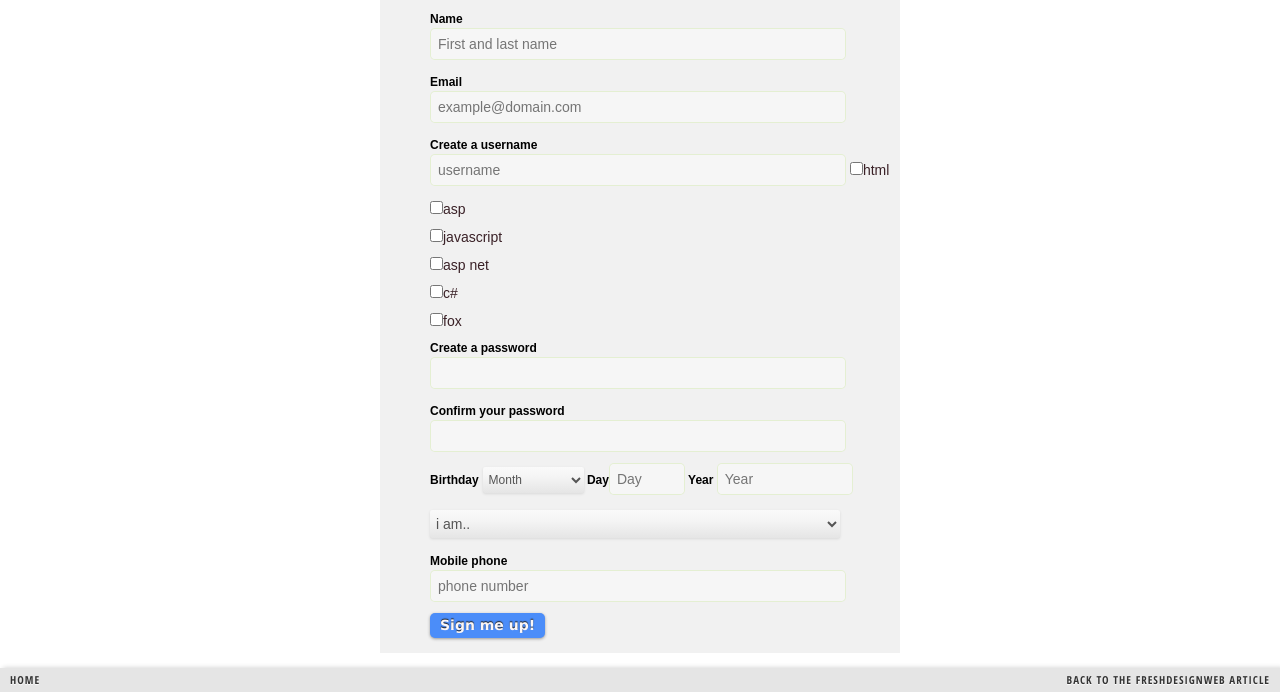
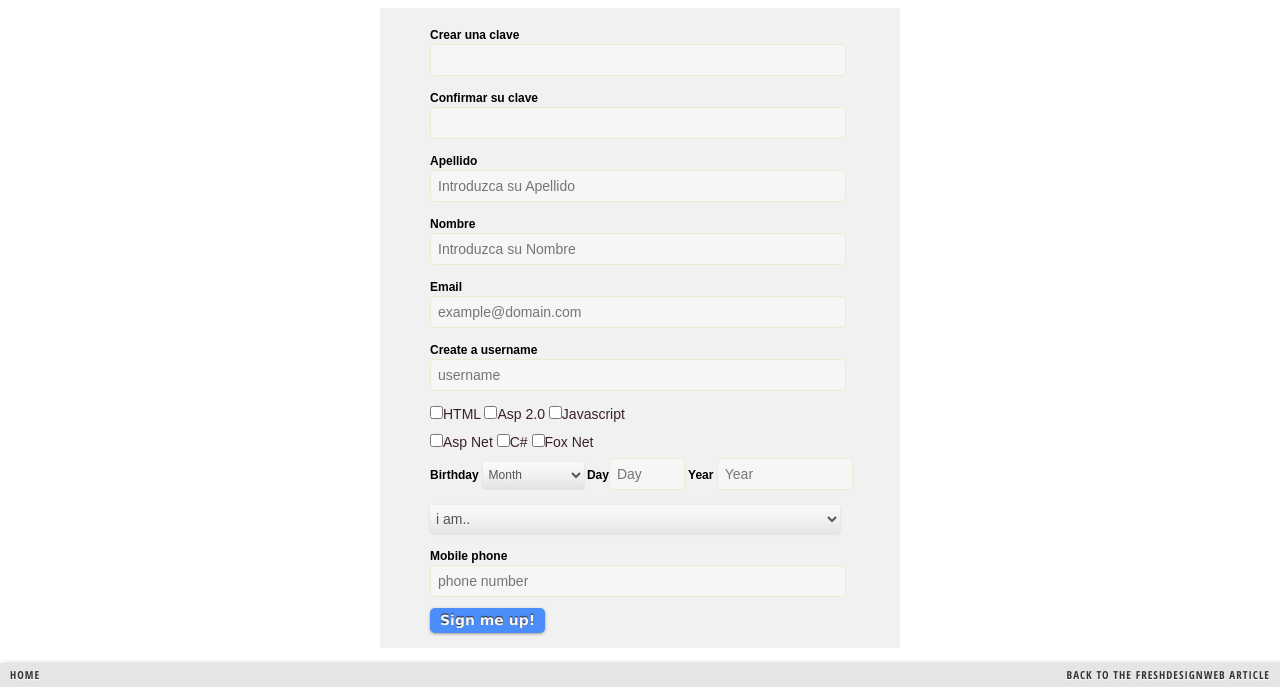
Before and after one commit to coarasaw/Repositorio1, a plain HTML site: page Repo1/datos.html in a window 1280 px wide. Shown: the part 152-844 px from the top of the page. Drawn offline with Linux system fonts and the light colour scheme.

Commit message:
Crado el campo de clave

```diff
--- a/Repo1/datos.html
+++ b/Repo1/datos.html
@@ -11,34 +11,44 @@
     <link href='http://fonts.googleapis.com/css?family=Open+Sans+Condensed:700' rel='stylesheet' type='text/css'>
 
 </head>
+
+password se pide dos veces, pedir fecha, pedir mail, pagina web, algun tipo de numero, y seis controles mas como minimo
+        para el pedido de dato(input de distinto tipo, select, chekbox, radio)
+
 <body>
  <div class="container">
-      <div class="freshdesignweb-top"><h1><a href="http://www.freshdesignweb.com">Fresh Design Web - Demo</a></h1></div><div class="clr"></div>
+      <div class="freshdesignweb-top"><h1><a href="http://www.freshdesignweb.com">Programación III - Clase 1</a></h1></div><div class="clr"></div>
 			<header>
 				<h1><span>Wally´s Productions</span><strong>Formulario de Registro</strong></h1>
             </header>
       <div  class="form">
     		<form id="contactform">
-    			<p class="contact"><label for="name">Name</label></p>
-    			<input id="name" name="name" placeholder="First and last name" required="" tabindex="1" type="text">
+
+          <p class="contact"><label for="clave">Crear una clave</label></p>
+          <input type="password" id="clave" name="clave" required="">
+          <p class="contact"><label for="confirmaclave">Confirmar su clave</label></p>
+          <input type="password" id="confirmaclave" name="confirmaclave" required="">
+
+        	<p class="contact"><label for="apellido">Apellido</label></p>
+    			<input id="apellido" name="apellido" placeholder="Introduzca su Apellido" required="" tabindex="1" type="text">
+
+          <p class="contact"><label for="nombre">Nombre</label></p>
+          <input id="nombre" name="Nombre" placeholder="Introduzca su Nombre" required="" tabindex="2" type="text">
 
     			<p class="contact"><label for="email">Email</label></p>
-    			<input id="email" name="email" placeholder="example@domain.com" required="" type="email">
+    			<input id="email" name="email" placeholder="example@domain.com" required="" tabindex="3" type="email">
 
-                <p class="contact"><label for="username">Create a username</label></p>
-    			<input id="username" name="username" placeholder="username" required="" tabindex="2" type="text">
+          <p class="contact"><label for="username">Create a username</label></p>
+    			<input id="username" name="username" placeholder="username" required="" tabindex="4" type="text">
+          <br>
+    			<input type="checkbox" name="vehicle" value="1">HTML
+          <input type="checkbox" name="vehicle" value="2">Asp 2.0
+    			<input type="checkbox" name="vehicle" value="3">Javascript<br>
+          <input type="checkbox" name="vehicle" value="4">Asp Net
+          <input type="checkbox" name="vehicle" value="5">C#
+          <input type="checkbox" name="vehicle" value="6">Fox Net
 
-    			<input type="checkbox" name="vehicle" value="1">html<br>
-                <input type="checkbox" name="vehicle" value="2">asp<br>
-    			<input type="checkbox" name="vehicle" value="3">javascript<br>
-                <input type="checkbox" name="vehicle" value="4">asp net<br>
-                <input type="checkbox" name="vehicle" value="5">c#<br>
-                <input type="checkbox" name="vehicle" value="6">fox<br>
 
-                <p class="contact"><label for="password">Create a password</label></p>
-    			<input type="password" id="password" name="password" required="">
-                <p class="contact"><label for="repassword">Confirm your password</label></p>
-    			<input type="password" id="repassword" name="repassword" required="">
 
                <fieldset>
                  <label>Birthday</label>
```
